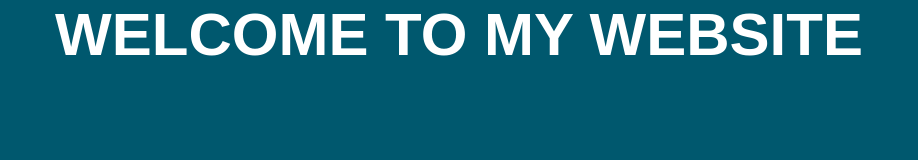
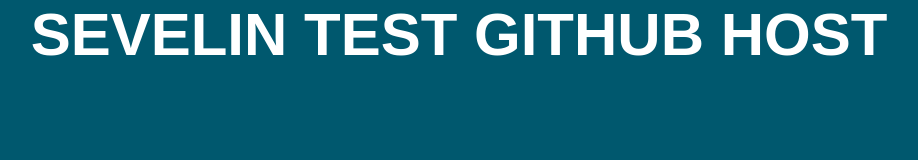
Before and after one commit to sevelinCa/profile, a plain HTML site: page index.html in a window 1280 px wide. Shown: the whole page, without its empty margins (181-1099 px from the left). Drawn offline with Linux system fonts and the light colour scheme.

Commit message:
Update index.html

```diff
--- a/index.html
+++ b/index.html
@@ -26,7 +26,7 @@
 </head>
 <body>
     <div class="navbar">
-        <h1>WELCOME TO MY WEBSITE</h1>
+        <h1>SEVELIN TEST GITHUB HOST</h1>
     </div>
 </body>
 </html>
```
